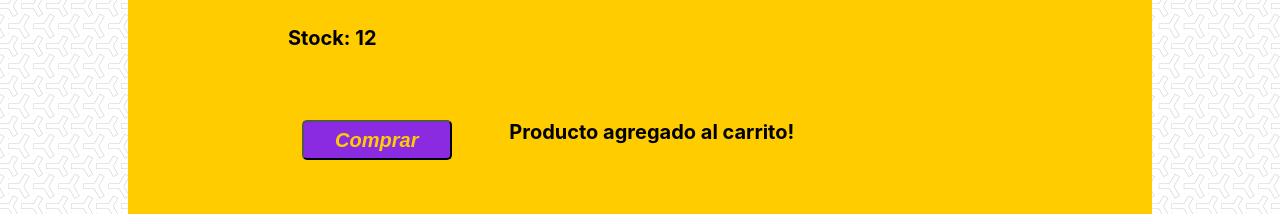
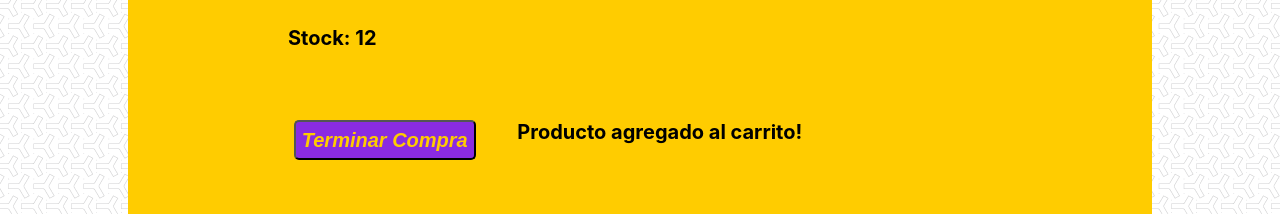
Before and after one commit to Pitu97/TiendadeTecnologia-Nunez, a React (Create React App) app in the folder prueba-app/: page /item/1 in a window 1280 px wide. Both pictures are taken after a click on the button "Agregar al Carrito". Shown: the part 511-725 px from the top of the page. Built offline with nearby package versions, Linux system fonts and the light colour scheme; grey boxes are pictures that could not be loaded.

Commit message:
correcciones

```diff
--- a/prueba-app/src/components/ItemDetail.css
+++ b/prueba-app/src/components/ItemDetail.css
@@ -50,6 +50,18 @@
     margin-top: 50px;
 }
 
+.Det .boton2 {
+    background-color: blueviolet;
+    color: #ffcc00;
+    border-radius: 5px;
+    font-weight: bold;
+    font-style: italic;
+    font-size: 20px;
+    width: auto;
+    height: 40px;
+    margin-top: 50px;
+}
+
 .Det .boton:hover {
     background-color: white;
     color: blueviolet;
--- a/prueba-app/src/components/ItemDetail.js
+++ b/prueba-app/src/components/ItemDetail.js
@@ -27,7 +27,8 @@ function ItemDetail({item}) {
           <p>{item.descripcion}</p>
           <p>Stock: {item.stock}</p>
           <div className='botones'>
-            <Link to="/cart"><button className='boton'>Comprar</button></Link>
+            {!added && <Link to="/cart"><button className='boton'>Comprar</button></Link>}
+            {added && <Link to="/cart"><button className='boton2'>Terminar Compra</button></Link>}
             {!added && <ItemCount stock={item.stock} initial={1} onAdd={Add}/>}
             {added && <p>Producto agregado al carrito!</p>}
           </div>
```
